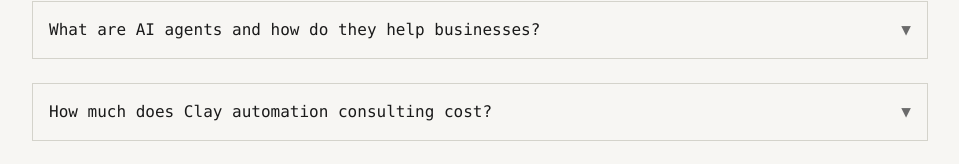
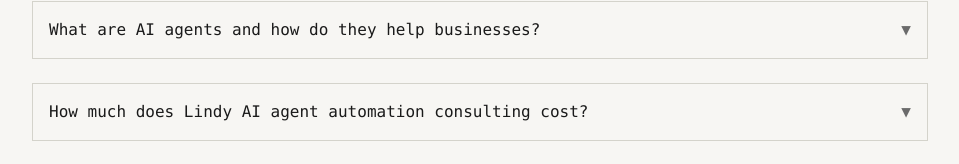
Before and after one commit to koopazz/tanaymishra, a React (Vite) app: page / in a window 1280 px wide. Shown: the part 3097-3261 px from the top of the page, without its empty margins (160-1119 px from the left). Built offline with nearby package versions, Linux system fonts and the light colour scheme.

Commit message:
Update automation consulting details for Lindy AI

```diff
--- a/src/pages/Home.tsx
+++ b/src/pages/Home.tsx
@@ -17,8 +17,8 @@
     answer: 'AI agents are autonomous software programs powered by artificial intelligence that can perform tasks, make decisions, and interact with systems on behalf of humans. Unlike simple chatbots, AI agents can handle complex multi-step workflows, learn from interactions, and integrate with your existing business tools. Businesses use AI agents to automate customer support, sales qualification, scheduling, data entry, and operations tasks.',
   },
   {
-    question: 'How much does Clay automation consulting cost?',
-    answer: 'Clay automation consulting typically starts from $1,000 onwards per project, depending on complexity. This includes workflow design, Clay table setup, data enrichment configuration, and integration with your existing CRM and sales tools. Most Clay automation projects have a turnaround time of 1-2 weeks.',
+    question: 'How much does Lindy AI agent automation consulting cost?',
+    answer: 'Lindy AI automation consulting typically starts from $1,000 onwards per project, depending on complexity. This includes workflow design, manual process automation, and integration with your existing CRM and sales tools. Most Lindy automation build projects have a turnaround time of 1-2 weeks.',
   },
   {
     question: 'What is the difference between Clay and Lindy AI?',
```
